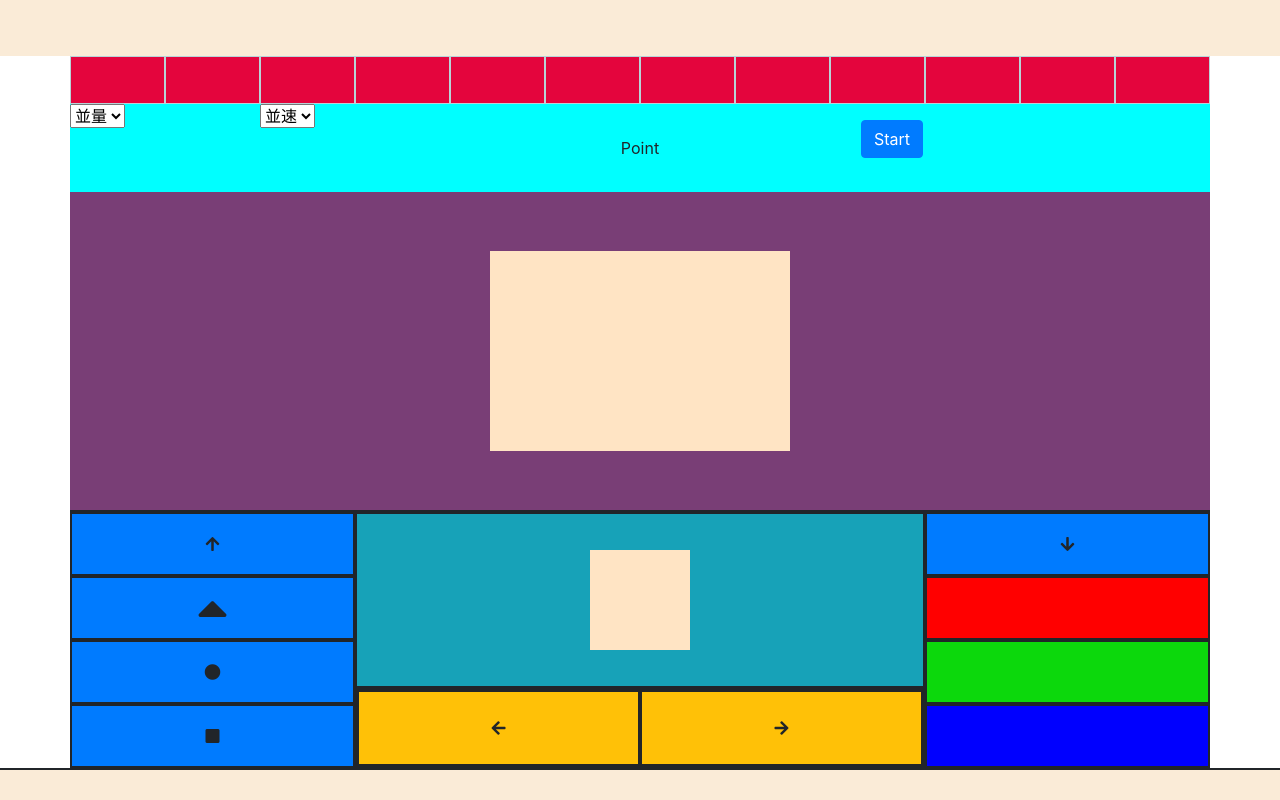
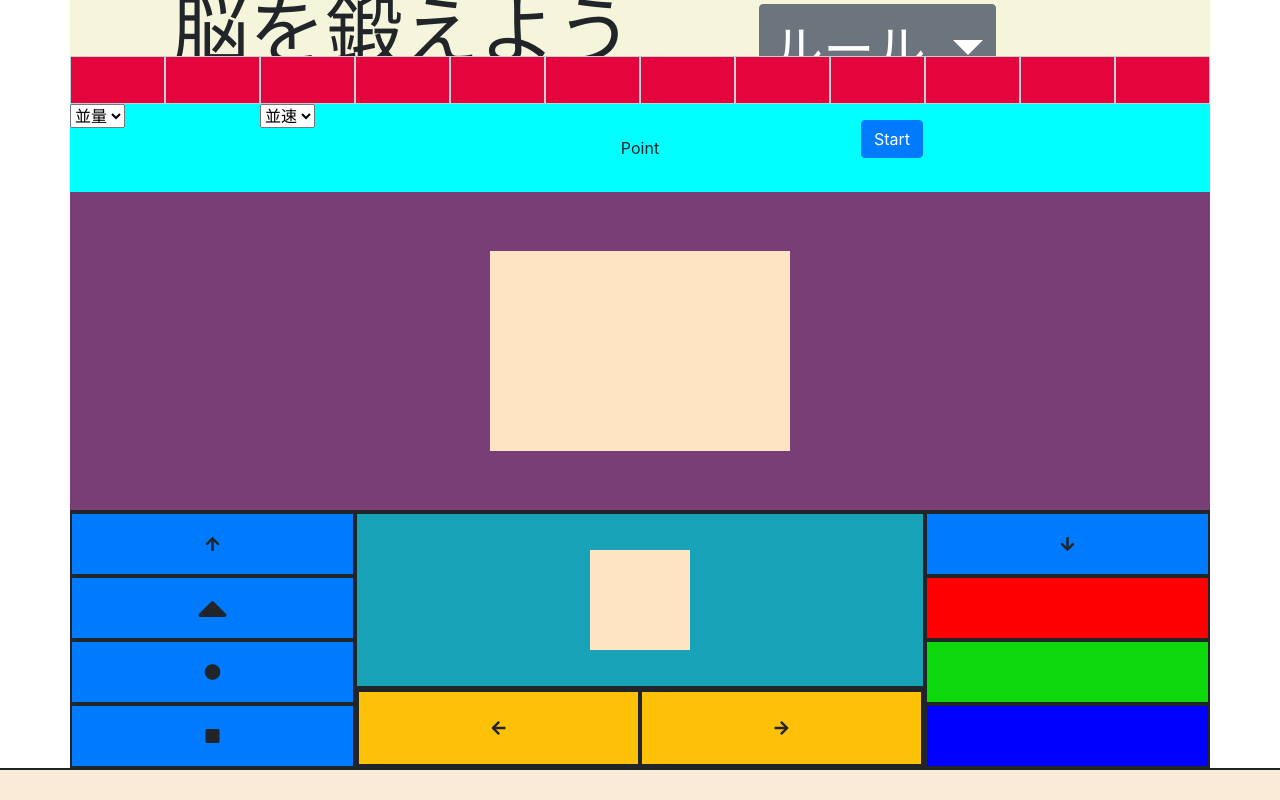
Before and after one commit to sumiship/ActionGame, a plain HTML site: page index.html in a window 1280 px wide. Drawn offline with nearby package versions, Linux system fonts and the light colour scheme.

Commit message:
[Header]

```diff
--- a/index.html
+++ b/index.html
@@ -25,7 +25,47 @@
   </head>
 
   <body>
-    <header style="height: 7vh; background-color: antiquewhite"></header>
+    <header class="container" style="background-color: beige; height: 7vh">
+      <div class="row">
+        <h1
+          class="col-7 text-center pt-1"
+          style="line-height: 7vh; font-size: 6vw"
+        >
+          脳を鍛えよう
+        </h1>
+        <div class="col-5 pt-1 pl-4 dropdown" style="padding: 0">
+          <button
+            type="button"
+            id="dropdown1"
+            class="btn btn-secondary dropdown-toggle"
+            data-toggle="dropdown"
+            aria-haspopup="true"
+            aria-expanded="false"
+            style="font-size: 4vw"
+          >
+            ルール
+          </button>
+          <div
+            class="dropdown-menu dropdown-menu-right"
+            aria-labelledby="dropdown1"
+          >
+            <p class="dropdown-item" style="margin-bottom: 0">
+              両端から流れる図形を消すゲーム<br />
+              　1. 下側端の8つのボタンから<br />
+              　　　どの消したい図形を選択します<br />
+              　　　形、色、上下の三つを<br />
+              　　　合わせる必要があります<br />
+              　2. 用意ができたら、<br />
+              　　　中央下の矢印を押して<br />
+              　　　左右どちらかに攻撃します<br />
+              上の赤いバーが体力です<br />
+              図形の量と移動スピードを選べます<br />
+              Next: 次のゲーム<br />
+            </p>
+          </div>
+        </div>
+      </div>
+    </header>
     <main class="container" style="height: 89vh">
       <div class="row" style="height: 17vh; background-color: aqua">
         <div class="col">
```
